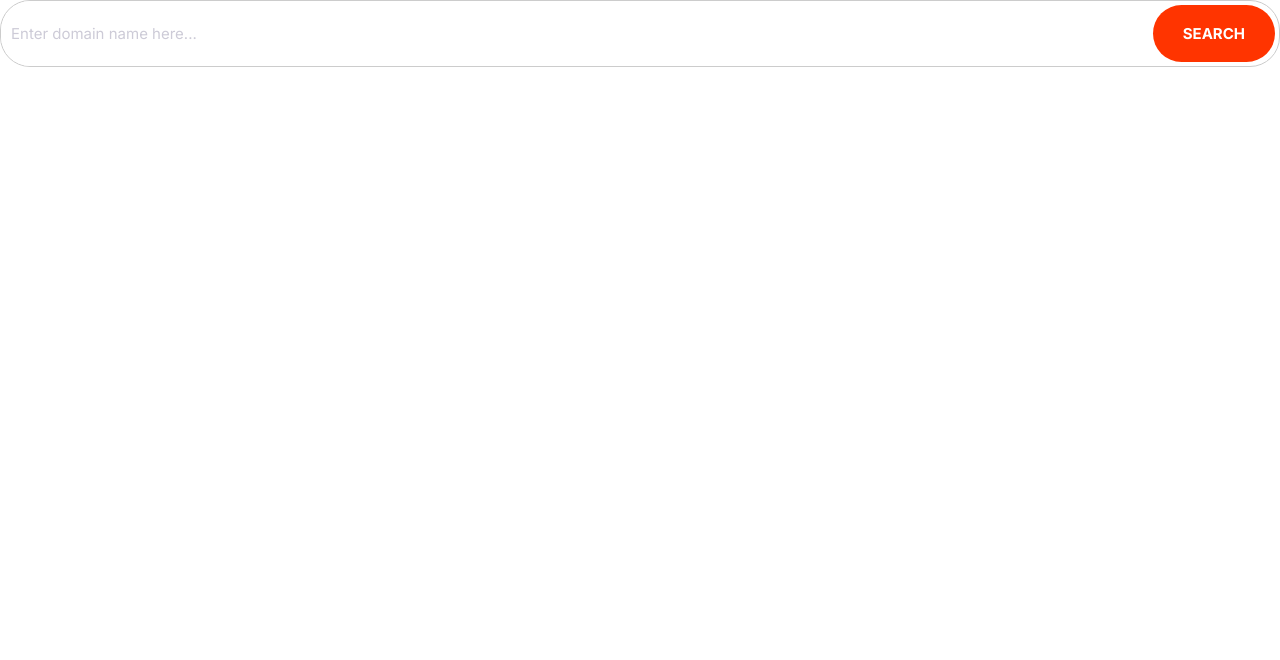
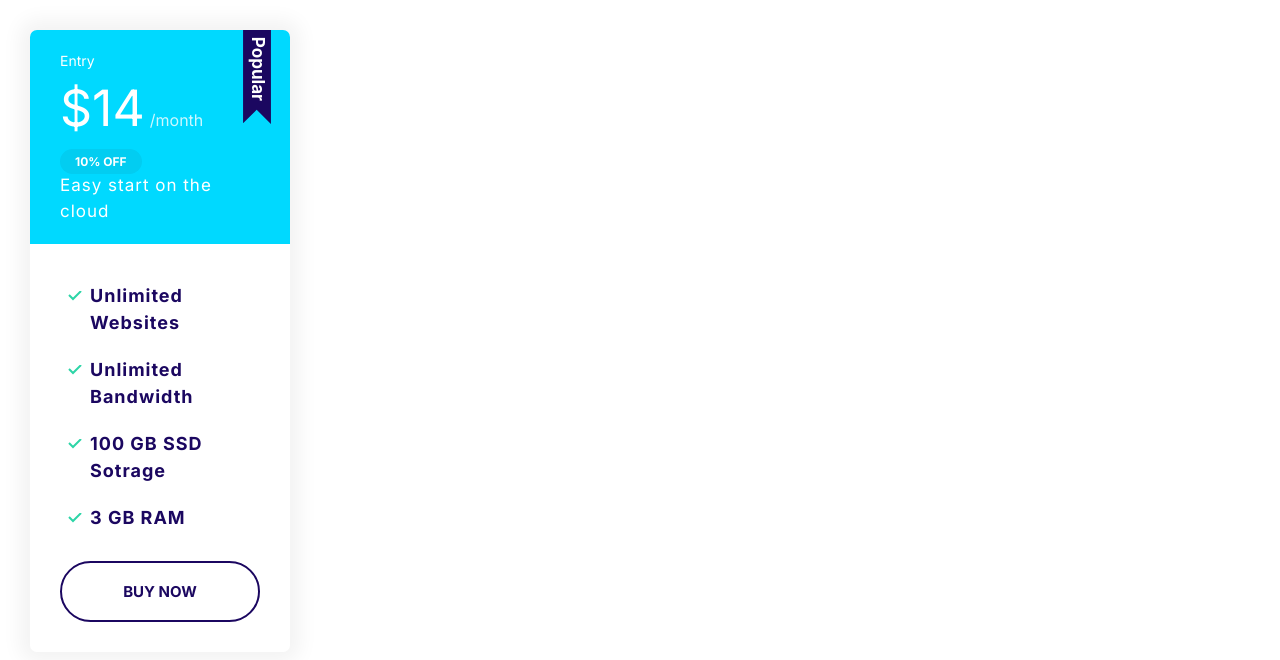
Before and after one commit to longlee10/Cloud-Hosting, a plain HTML site: page index.html in a window 1280 px wide. Drawn offline with Linux system fonts and the light colour scheme.

Commit message:
Define plan style

```diff
--- a/css/styles.css
+++ b/css/styles.css
@@ -114,6 +114,7 @@ a {
 
 .badge-small {
   font-size: 1.6rem;
+  padding: 0.5rem 1.5rem;
 }
 
 @media screen and (min-width: 1024px) {
@@ -266,3 +267,91 @@ a {
     font-size: 1.5rem;
   }
 }
+
+/* Cards */
+.card {
+  box-shadow: 0 0 20px 10px #f3f3f3;
+  overflow: hidden;
+  border-radius: 7px;
+}
+
+.card-header,
+.card-body {
+  padding: 2rem 3rem;
+}
+
+.card-primary .card-header {
+  background-color: var(--primary-color);
+  color: white;
+}
+
+.card-secondary .card-header {
+  background-color: var(--secondary-color);
+  color: white;
+}
+
+.card-secondary .badge-secondary {
+  background-color: #02cdf1;
+}
+
+/* Plan */
+.plan-name {
+  color: white;
+  margin: 0;
+  font-weight: 500;
+  font-size: 2.4rem;
+}
+
+.plan-price {
+  font-size: 6rem;
+}
+
+.plan-billing-cycle {
+  font-size: 2.4rem;
+  font-weight: 300;
+  opacity: 0.8;
+  margin-right: 1rem;
+}
+
+.plan-description {
+  font-size: 2rem;
+  font-weight: 300;
+  letter-spacing: 1px;
+  display: block;
+}
+
+.plan .list-item {
+  margin-bottom: 2rem;
+  letter-spacing: 1px;
+}
+
+.plan-popular .card-header {
+  position: relative;
+}
+
+.plan-popular .card-header::before {
+  content: url(../icons/popular.svg);
+  width: 40px;
+  display: inline-block;
+  position: absolute;
+  top: -6px;
+  right: 5%;
+}
+
+@media screen and (min-width: 1024px) {
+  .plan-name {
+    font-size: 1.4rem;
+  }
+
+  .plan-price {
+    font-size: 5rem;
+  }
+
+  .plan-billing-cycle {
+    font-size: 1.6rem;
+  }
+
+  .plan-description {
+    font-size: 1.7rem;
+  }
+}
--- a/index.html
+++ b/index.html
@@ -8,13 +8,27 @@
     <link rel="stylesheet" href="./css/styles.css" />
   </head>
   <body>
-    <div class="input-group">
-      <input
-        type="text"
-        class="input"
-        placeholder="Enter domain name here..."
-      />
-      <button class="btn btn-accent">Search</button>
+    <div style="width: 25%; padding: 3rem; box-sizing: border-box;">
+      <div class="plan plan-popular">
+        <div class="card card-secondary">
+          <header class="card-header">
+            <h3 class="plan-name">Entry</h3>
+            <span class="plan-price">$14</span>
+            <span class="plan-billing-cycle">/month</span>
+            <span class="badge badge-secondary badge-small">10% OFF</span>
+            <span class="plan-description">Easy start on the cloud</span>
+          </header>
+          <div class="card-body">
+            <ul class="list list-tick">
+              <li class="list-item">Unlimited Websites</li>
+              <li class="list-item">Unlimited Bandwidth</li>
+              <li class="list-item">100 GB SSD Sotrage</li>
+              <li class="list-item">3 GB RAM</li>
+            </ul>
+            <button class="btn btn-large btn-outline">buy now</button>
+          </div>
+        </div>
+      </div>
     </div>
   </body>
 </html>
```
Also changed, not shown: icons/popular.svg (added).
